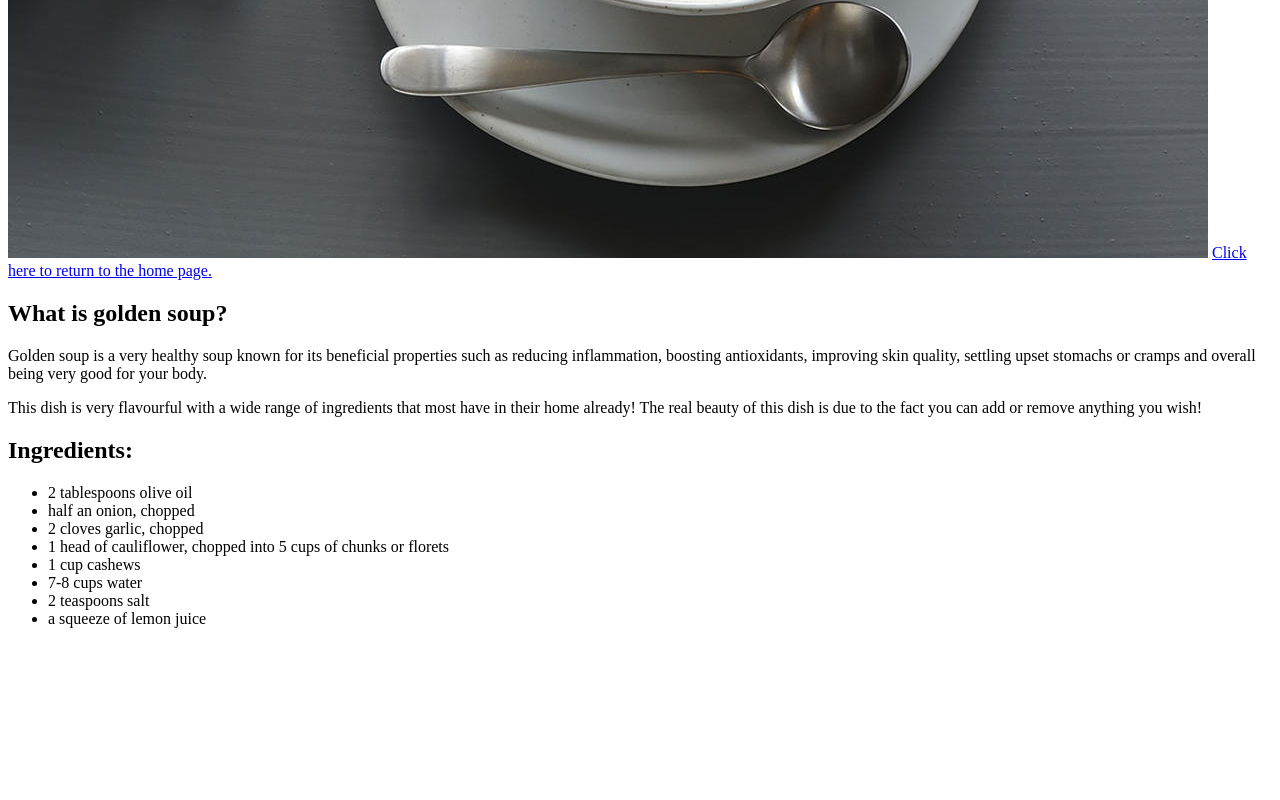
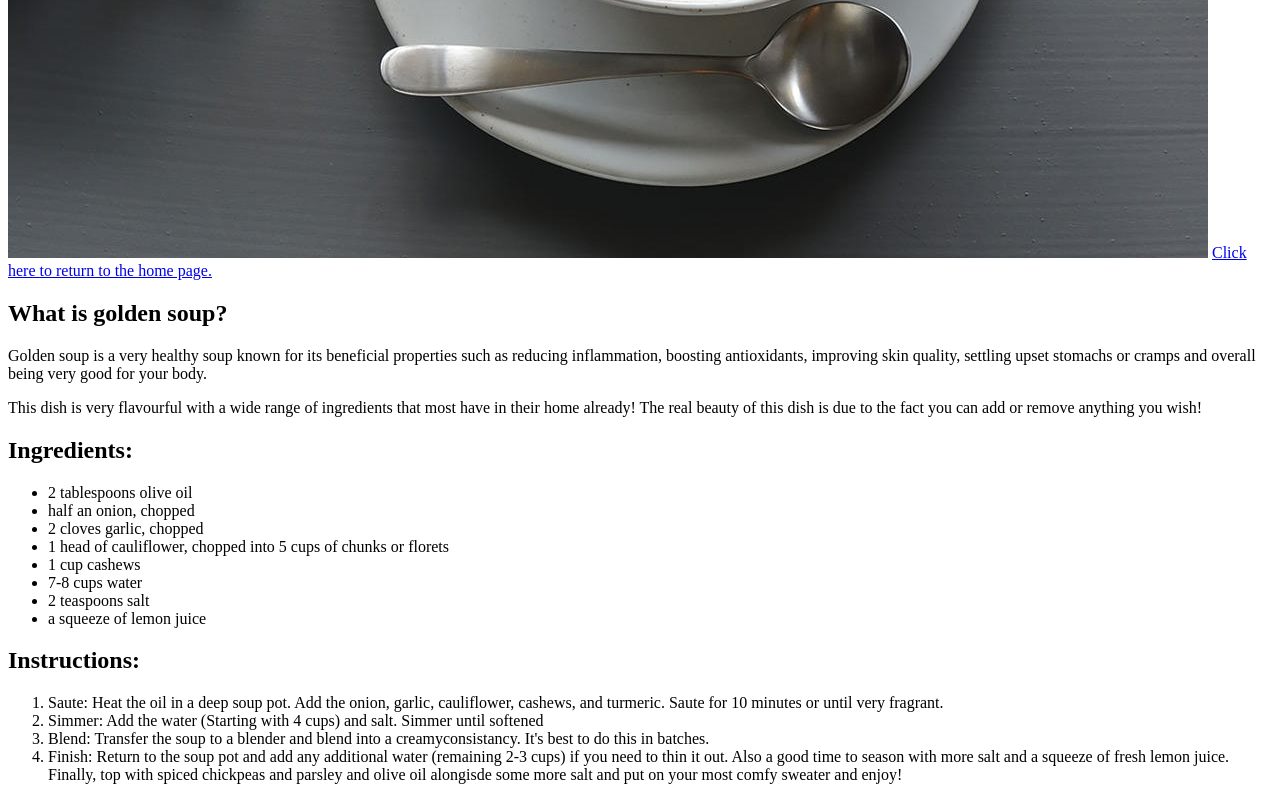
Before and after one commit to sacredskeleton/odin-recipes, a plain HTML site: page recipes/goldensoup.html in a window 1280 px wide. Shown: the part 722-1522 px from the top of the page. Before the commit the page ends 1366 px from the top, so only its background shows below. Drawn offline with Linux system fonts and the light colour scheme; files whose address does not match are found by name.

Commit message:
Added instructions header and an ordered list

```diff
--- a/recipes/goldensoup.html
+++ b/recipes/goldensoup.html
@@ -27,10 +27,23 @@
         <li>7-8 cups water</li>
         <li>2 teaspoons salt</li>
         <li>a squeeze of lemon juice</li>
+    </ul>
+    <h2>Instructions:</h2>
+    <ol>
+        <li>Saute: Heat the oil in a deep soup pot. Add the onion, garlic, cauliflower,
+            cashews, and turmeric. Saute for 10 minutes or until very fragrant.
+        </li>
+        <li>Simmer: Add the water (Starting with 4 cups) and salt. Simmer until softened</li>
+        <li>Blend: Transfer the soup to a blender and blend into a creamyconsistancy.
+            It's best to do this in batches.
+        </li>
+        <li>Finish: Return to the soup pot and add any additional water (remaining 2-3
+            cups) if you need to thin it out. Also a good time to season with more salt
+            and a squeeze of fresh lemon juice. Finally, top with spiced chickpeas
+            and parsley and olive oil alongisde some more salt and put on your most comfy sweater
+            and enjoy!
+        </li>
 
-    </ul>
-
+    </ol>
 </body>
-
-
 </html>
```
